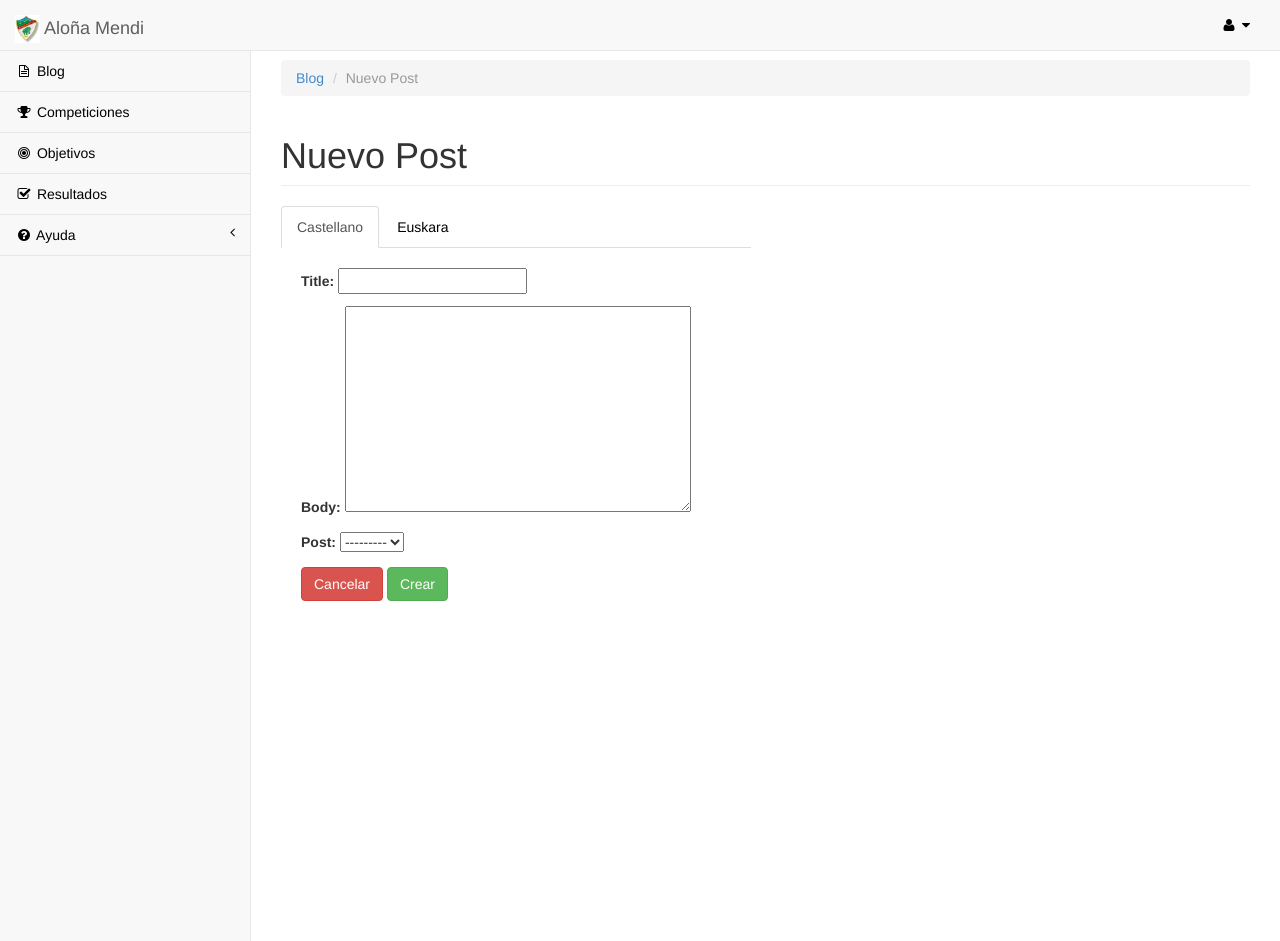
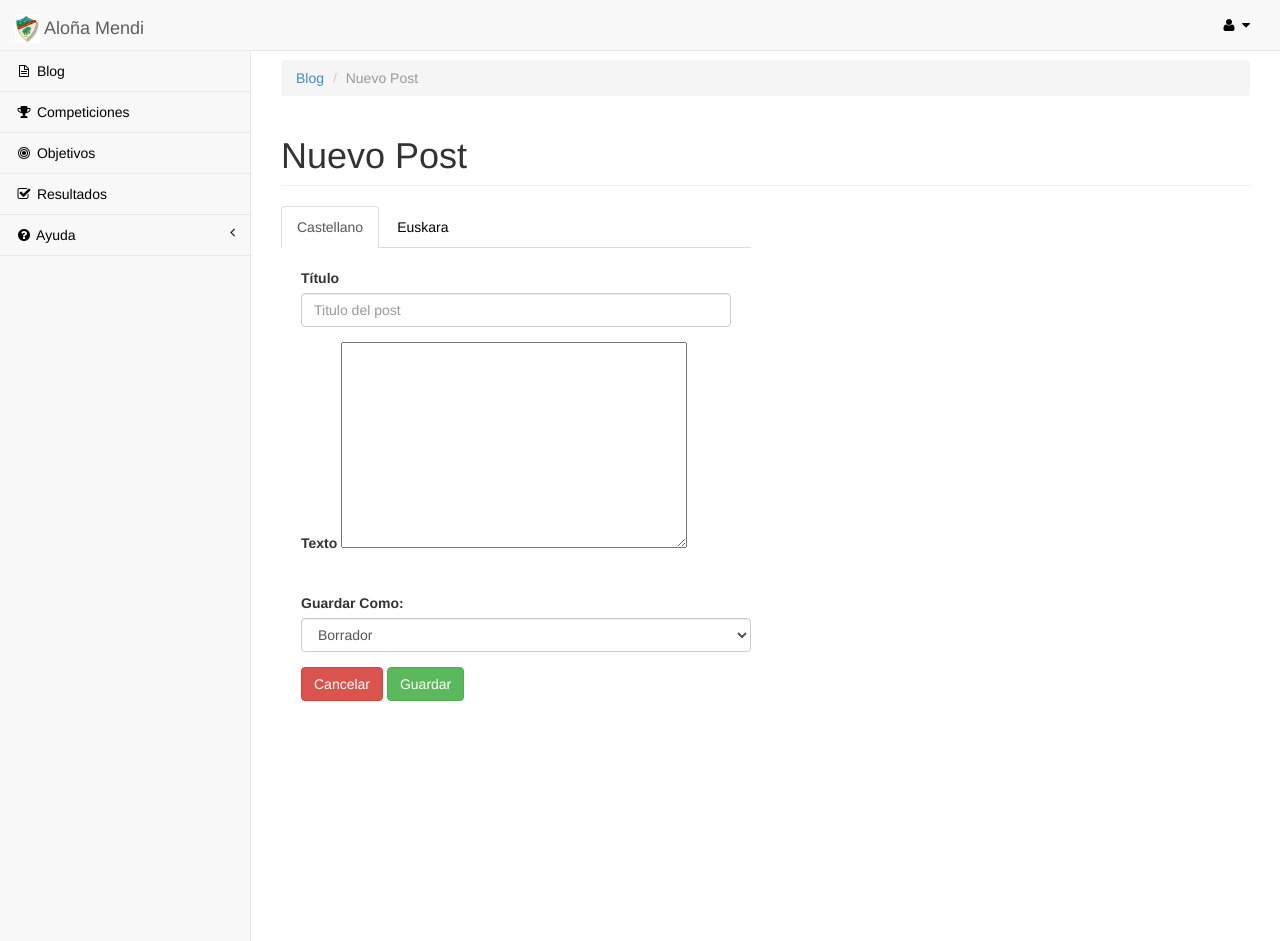
Before and after one commit to corand/athlet-stats, a Django app: a page that uses athlet_stats/athlet_stats/templates/blog/new_post.html in a window 1280 px wide. Shown: the top 941 px of the page. Run offline with Django 3.2, Linux system fonts and the light colour scheme; data that the repository does not hold is empty; parts of the project's set-up code (start-up, migrations or seed data) failed here and were passed over; some libraries are stand-ins or nearby versions.

Commit message:
improving post form

```diff
--- a/athlet_stats/athlet_stats/templates/blog/new_post.html
+++ b/athlet_stats/athlet_stats/templates/blog/new_post.html
@@ -19,22 +19,43 @@
 							</ul>
 
 
+							 <form id='formulario' method='post'>
+							  {% csrf_token %}
 							<div class="tab-content">
 							  <div class="tab-pane active" id="castellano">
-							  	<form id='formulario' method='post'>
-									{% csrf_token %}
-									{{form.as_p}}
-									<p>
-										<a href="{% url 'racelist' %}"><span class="btn btn-danger">Cancelar</span></a>
-										<input type='submit' class="btn btn-success" value="Crear" />
-									</p>
-								</form>
+								  <div class="form-group">
+								    <label for="id_title_es">Título</label>
+								    {{form.title_es}}
+								  </div>
+								  <div class="form-group">
+								    <label for="id_body_es">Texto</label>
+								    {{form.body_es}}
+								  </div>
 							  </div>
+
 							  <div class="tab-pane" id="euskara">
-							  		<i>Formulario Euskara</i>
-
+							  	<div class="form-group">
+								    <label for="id_title_eu">Izenburua</label>
+								    {{form.title_eu}}
+								  </div>
+								  <div class="form-group">
+								    <label for="id_body_eu">Textua</label>
+								    {{form.body_eu}}
+								  </div>
 							  </div>
 							</div>
+
+
+								<div class="form-group" style="margin-left:20px">
+								    <label for="id_status">Guardar Como:</label>
+								    {{form.status}}
+								</div>
+
+								<div class="form-buttons" style="margin-left:20px">
+									<a href="{% url 'racelist' %}"><span class="btn btn-danger">Cancelar</span></a>
+								<input type='submit' class="btn btn-success" value="Guardar" />
+								</div>
+								</form>
 
 
 
--- a/athlet_stats/athlet_stats/urls.py
+++ b/athlet_stats/athlet_stats/urls.py
@@ -22,6 +22,6 @@ urlpatterns = patterns('',
 	url(r'^comments/', include('django.contrib.comments.urls')),
 	url(r'^cerrar/$', races_views.cerrar),
 	url(r'^login/$', races_views.login),
-    url(r'^nuevo/post/$', blog_views.NewPost.as_view(),name="newblogpost"),
+    url(r'^nuevo/post/$', blog_views.NewPost,name="newblogpost"),
     url(r'^ckeditor/', include('ckeditor.urls')),
 )
--- a/athlet_stats/blog/forms.py
+++ b/athlet_stats/blog/forms.py
@@ -3,7 +3,17 @@ from django.forms import ModelForm
 from .models import PostEs
 from ckeditor.widgets import CKEditorWidget
 
-class PostForm(forms.ModelForm):
-    body = forms.CharField(widget=CKEditorWidget())
-    class Meta:
-        model = PostEs
+
+STATUS_CHOICES = (
+    (1, 'Borrador'),
+    (2, 'Publicado'),
+    (3, 'Publicado en privado')
+)
+
+
+class PostForm(forms.Form):
+	title_es = forms.CharField(widget=forms.TextInput(attrs={'class':'form-control','placeholder': 'Titulo del post'}))
+	title_eu = forms.CharField(widget=forms.TextInput(attrs={'class':'form-control','placeholder': 'Postaren izenburua'}))
+	body_es = forms.CharField(widget=CKEditorWidget())
+	body_eu = forms.CharField(widget=CKEditorWidget())
+	status = forms.ChoiceField(widget=forms.Select(attrs={'class':'form-control'}),choices=STATUS_CHOICES)
--- a/athlet_stats/blog/models.py
+++ b/athlet_stats/blog/models.py
@@ -7,7 +7,10 @@ from django.contrib.auth.models import User
 class Post(models.Model):
 	created = models.DateTimeField(auto_now_add=True)
 	author = models.ForeignKey(User)
-#	estado = models.CharField(max_length=100)
+#	status = models.CharField(max_length=100)
+
+	def __unicode__(self):
+		return str(self.id) + self.author + str(self.created)
 
 
 class PostEs(models.Model):
--- a/athlet_stats/blog/views.py
+++ b/athlet_stats/blog/views.py
@@ -1,9 +1,17 @@
 from django.shortcuts import render
 from braces.views import LoginRequiredMixin
 from .forms import PostForm
+from django.template import RequestContext
+from django.shortcuts import render_to_response,get_object_or_404
 from django.views.generic import TemplateView,CreateView,UpdateView,DeleteView,ListView,DetailView
 
 # Create your views here.
 class NewPost(LoginRequiredMixin,CreateView):
 	form_class = PostForm
 	template_name = "blog/new_post.html"
+
+
+
+def NewPost(request):
+	form = PostForm()
+	return render_to_response('blog/new_post.html',{'form':form},context_instance=RequestContext(request))
```
Also changed, not shown: 4 other files.
